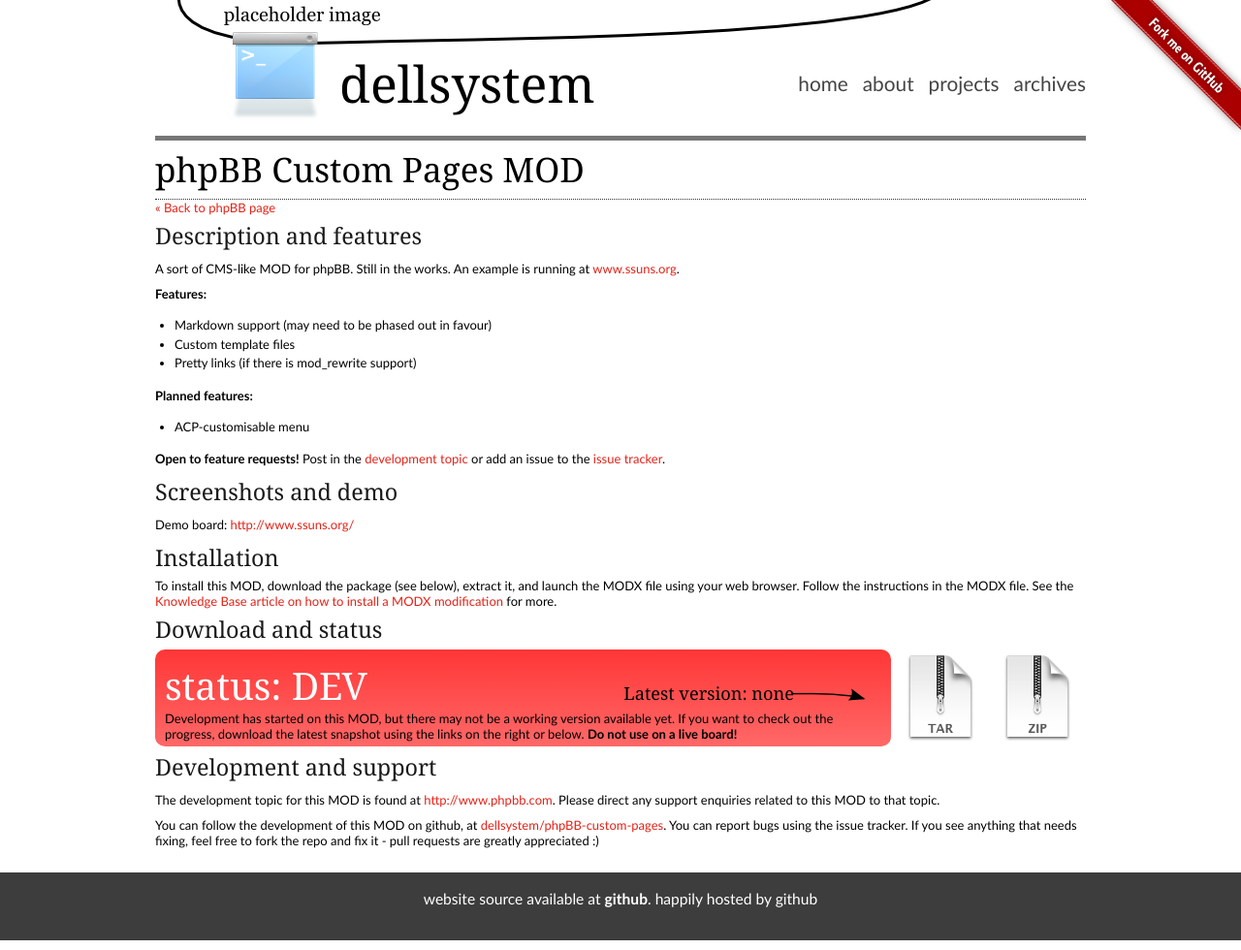
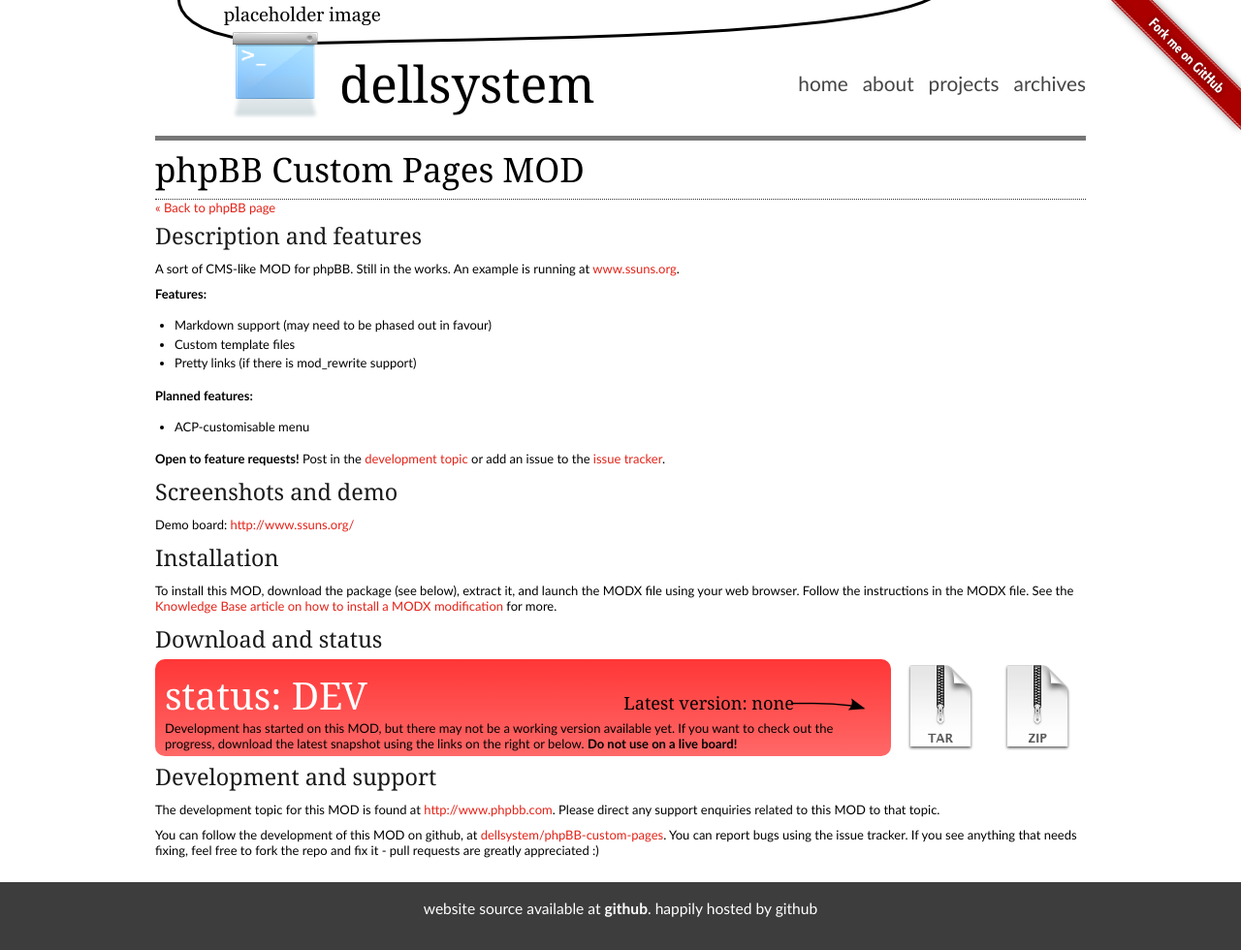
Before and after one commit to dellsystem/dellsystem.github.io, a Jekyll site: the page built from phpbb-custom-pages.md, in a window 1280 px wide. Shown: the whole page at 97% size. Built offline with Jekyll 4.4.1, drawn with Linux system fonts in a browser that asks for light colours.

```diff
--- a/_layouts/mod.html
+++ b/_layouts/mod.html
@@ -22,7 +22,7 @@ layout: default
 
 <h3>Installation</h3>
 
-To install this MOD, download the package (see below), extract it, and launch the MODX file using your web browser. Follow the instructions in the MODX file. See the <a href="http://www.phpbb.com/kb/article/how-to-install-a-modx-modification/">Knowledge Base article on how to install a MODX modification</a> for more.
+<p>To install this MOD, download the package (see below), extract it, and launch the MODX file using your web browser. Follow the instructions in the MODX file. See the <a href="http://www.phpbb.com/kb/article/how-to-install-a-modx-modification/">Knowledge Base article on how to install a MODX modification</a> for more.</p>
 
 <h3>Download and status</h3>
 
```
